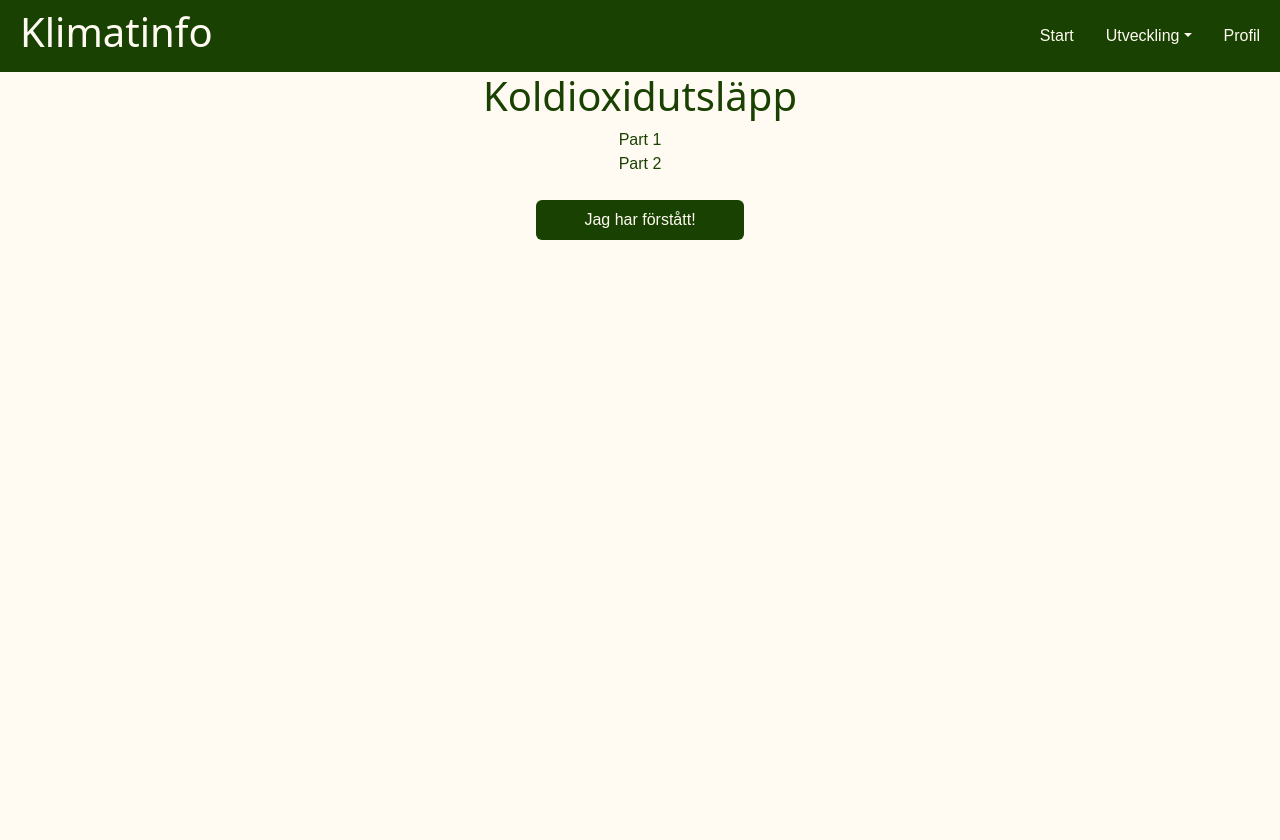
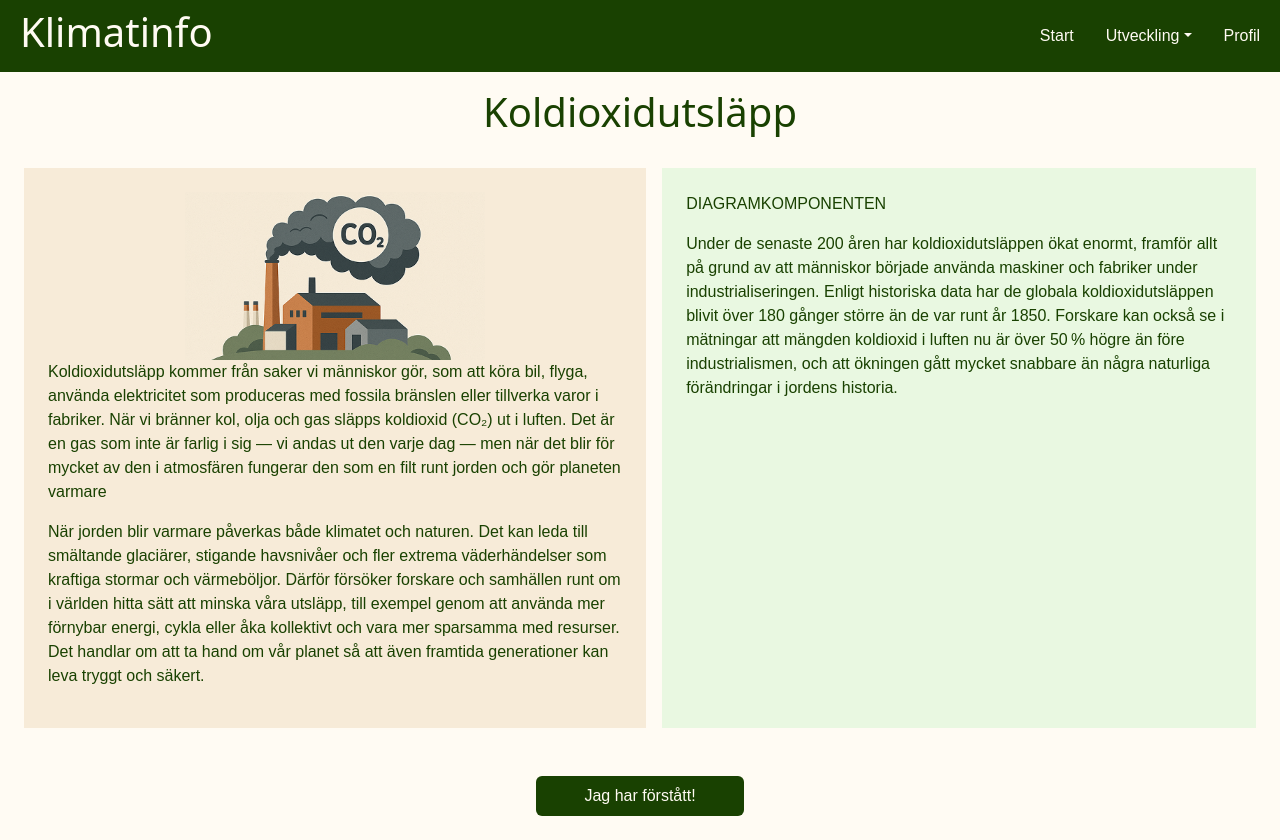
Before and after one commit to fiamont/Frontend_application_Boras, a React (Vite) app: page /lektion in a window 1280 px wide. Before the commit the page ends 800 px from the top, so only its background shows below. Built offline with nearby package versions, Linux system fonts and the light colour scheme; a web font is replaced by a local one.

Commit message:
Add more content to Lecture component with lectureData instead of props

```diff
--- a/src/App.css
+++ b/src/App.css
@@ -29,3 +29,7 @@
 .user-ranking {
   background-color: var(--beige-one);
 }
+
+.lecture-second-part {
+  background-color: var(--light-green);
+}
--- a/src/components/Lecture.jsx
+++ b/src/components/Lecture.jsx
@@ -1,12 +1,23 @@
 import LectureButton from "./LectureButton";
 
-function Lecture(props) {
+function Lecture({ lectureData }) {
   return (
-    <div className="d-flex flex-column justify-content-center align-items-center">
-      <h1>{props.heading}</h1>
-      <div>
-        <div>Part 1</div>
-        <div>Part 2</div>
+    <div className="d-flex flex-column justify-content-center align-items-center pt-3">
+      <h1>{lectureData.title}</h1>
+      <div className="d-flex flex-column flex-md-row gap-3 p-4">
+        <div className="p-4" style={{ backgroundColor: lectureData.bgcolor }}>
+          <img
+            className="d-block mx-auto"
+            src={lectureData.image.url}
+            alt={lectureData.image.alt}
+          />
+          <p>{lectureData.sections[0]}</p>
+          <p>{lectureData.sections[1]}</p>
+        </div>
+        <div className="lecture-second-part p-4">
+          <p>DIAGRAMKOMPONENTEN</p>
+          <p>{lectureData.sections[2]}</p>
+        </div>
       </div>
       <LectureButton />
     </div>
--- a/src/views/LectureView.jsx
+++ b/src/views/LectureView.jsx
@@ -8,7 +8,7 @@ function LectureView() {
   return (
     <div>
       <Navigation isLoginPage={false} />
-      <Lecture heading={lectureOne.title} />
+      <Lecture lectureData={lectureOne} />
     </div>
   );
 }
```
